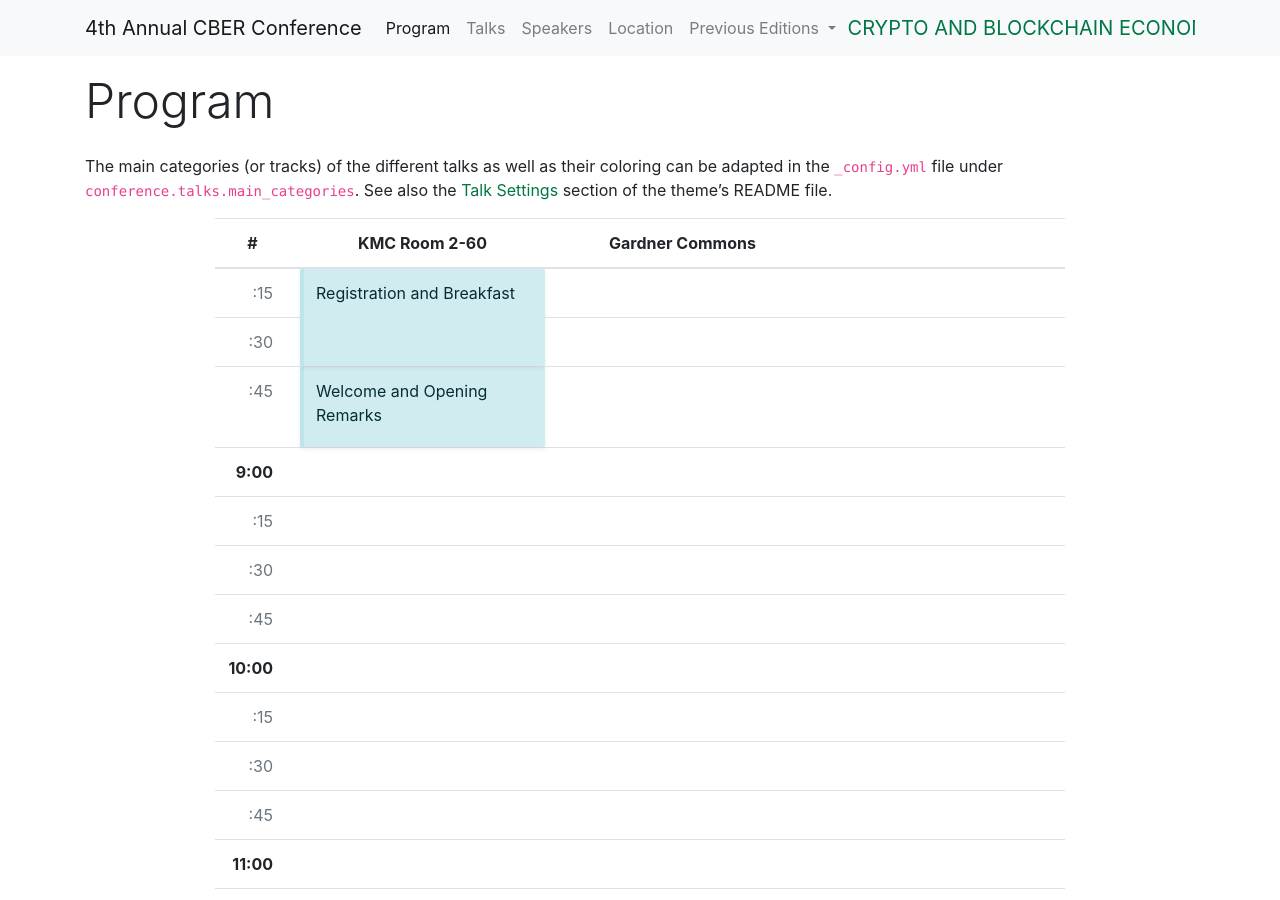
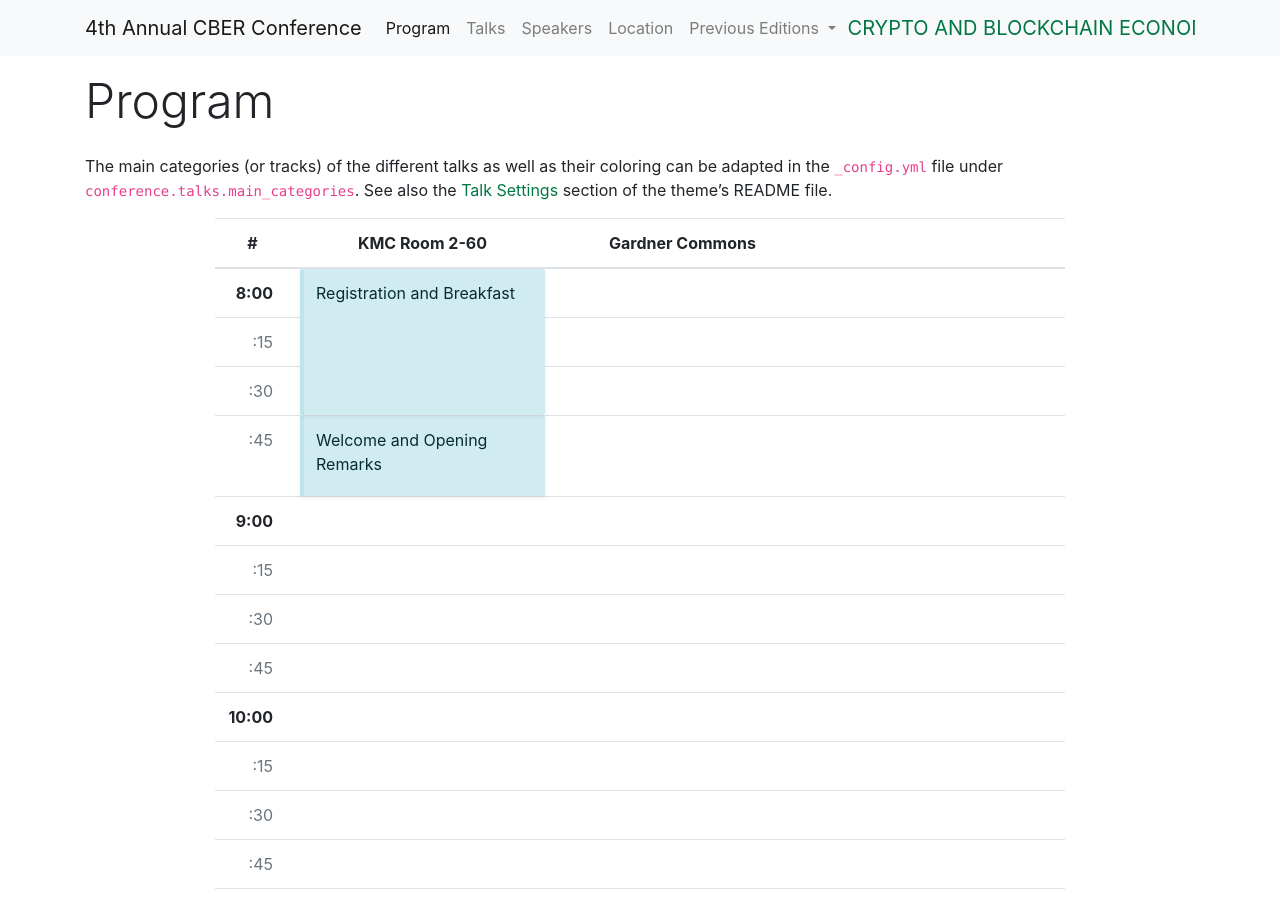
Before and after one commit to CBER-Forum/CBER-Forum.github.io, a Jekyll site: the page built from program/index.md, in a window 1280 px wide and 900 px high. Built offline with Jekyll 4.4.1, drawn with Linux system fonts in a browser that asks for light colours.

Commit message:
I think that if a day does not start at a round hour, the program adds "#" in weird places

```diff
--- a/_data/program.yml
+++ b/_data/program.yml
@@ -6,7 +6,7 @@ days:
   - name: KMC Room 2-60
     talks:
       - name: Registration and Breakfast
-        time_start: '08:15'
+        time_start: '08:00'
         time_end: '08:45'
       - name: Welcome and Opening Remarks
         time_start: '08:45'
```
